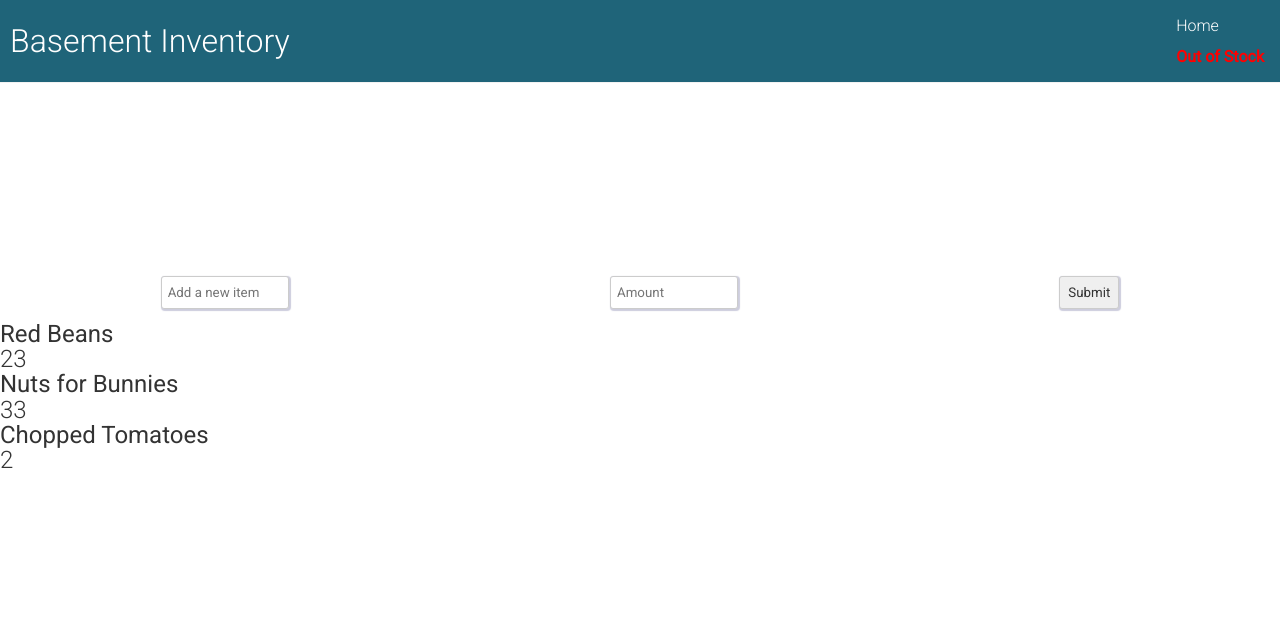
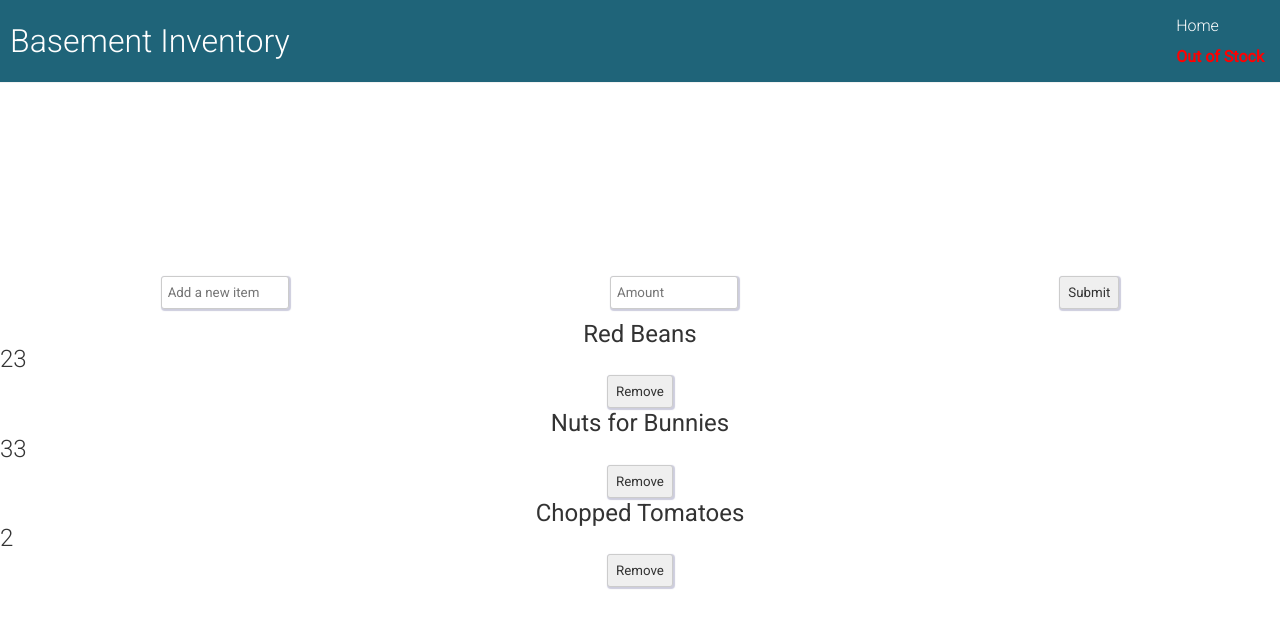
Before and after one commit to vhelfrih/basement-inventory, a React (Create React App) app: page / in a window 1280 px wide. Shown: the top 628 px of the page. Built offline with nearby package versions, Linux system fonts and the light colour scheme.

Commit message:
file deleted

```diff
--- a/src/Item.js
+++ b/src/Item.js
@@ -6,6 +6,7 @@ const Item = ({name, amount}) => {
     <div>
       <h3>{name}</h3>
       <p>{amount}</p>
+      <button>Remove</button>
     </div>
    );
 }
--- a/src/index.css
+++ b/src/index.css
@@ -89,13 +89,14 @@ button {
   max-width: 8rem;
 }
 
+
 .items-list h3{
   margin: 6px auto;
   font-size: 1.5rem;
   font-weight: 400;
   line-height: 1.2rem;
   display: flex;
-  flex-direction: column;
+  flex-direction: row;
   justify-content: center;
 }
 .items-list p{
```
